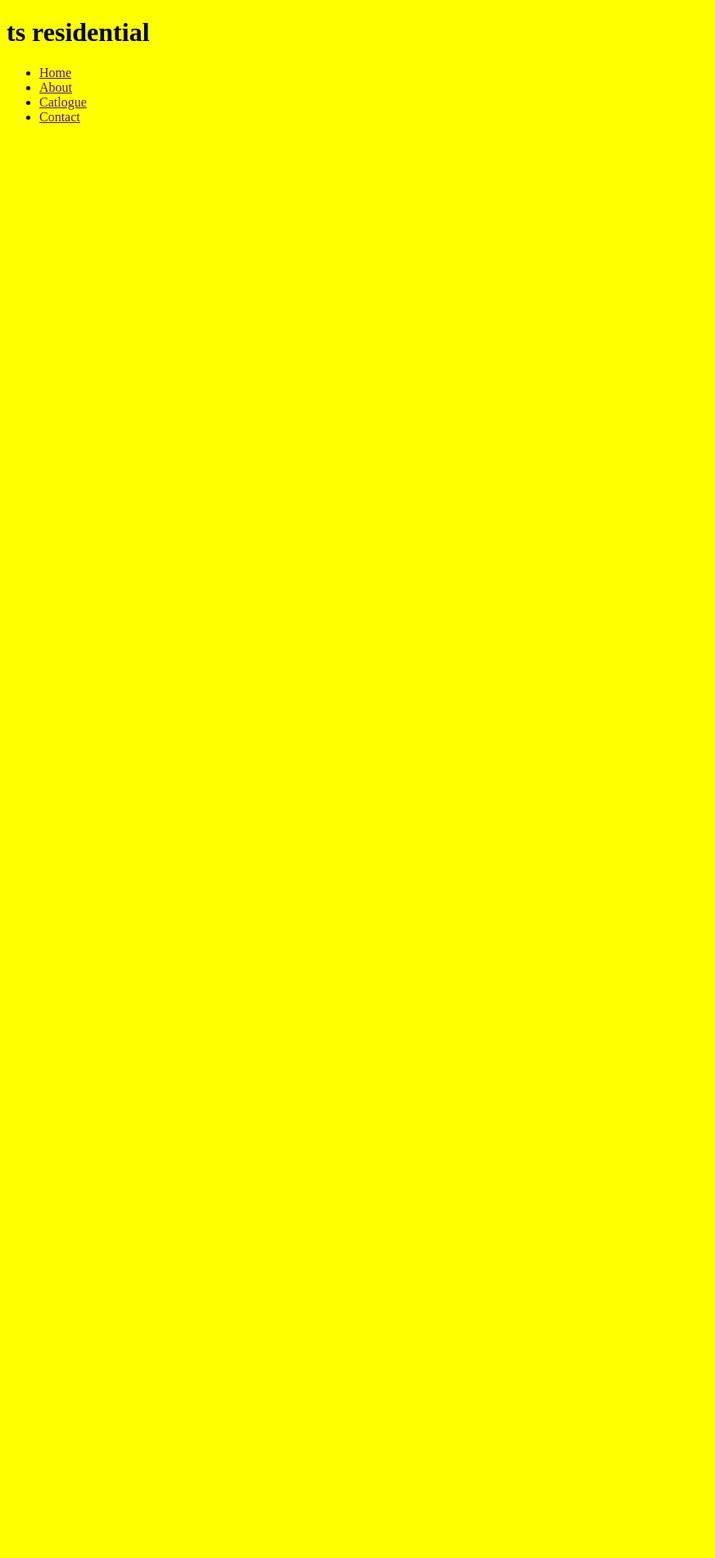
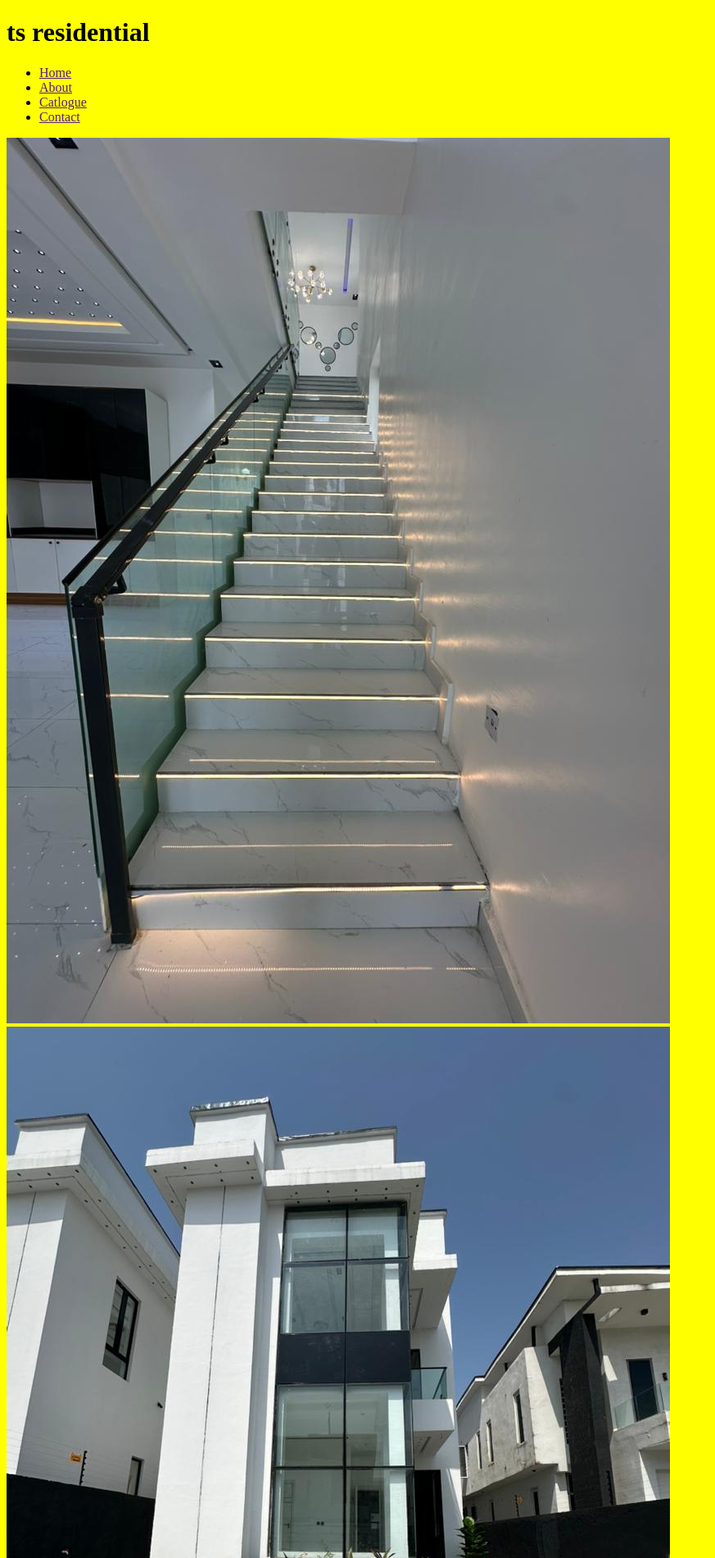
Before and after one commit to tsresidential/tst, a plain HTML site: page index.html in a window 1280 px wide. Shown: the top 1900 px of the page at 82% size, without its empty margins (0-873 px from the left). Before the commit the page ends 800 px from the top, so only its background shows below. Drawn offline with Linux system fonts and the light colour scheme.

Commit message:
game changer

```diff
--- a/index.html
+++ b/index.html
@@ -21,10 +21,10 @@
         </div>
 
         <div class="section">
-            <div><img src="" alt=""></div>
+            <div><img src="./pic/IMG-20241125-WA0030.jpg" alt=""></div>
         </div>
         <div>
-            <img src="" alt="">
+            <img src="./pic/IMG-20241125-WA0028.jpg" alt="">
         </div>
 
     </div>
```
Also changed, not shown: pic/IMG-20241125-WA0028.jpg (added), pic/IMG-20241125-WA0030.jpg (added), pic/IMG-20241125-WA0031.jpg (added).
